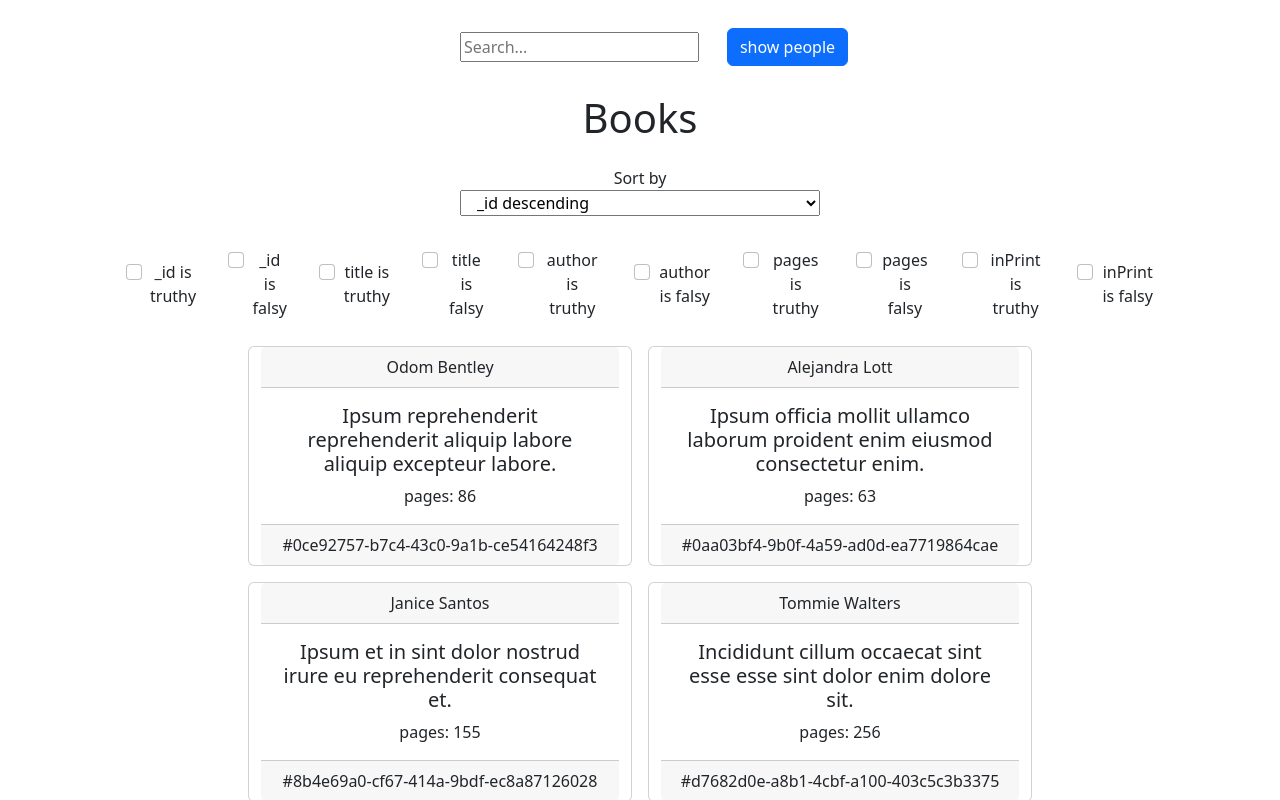
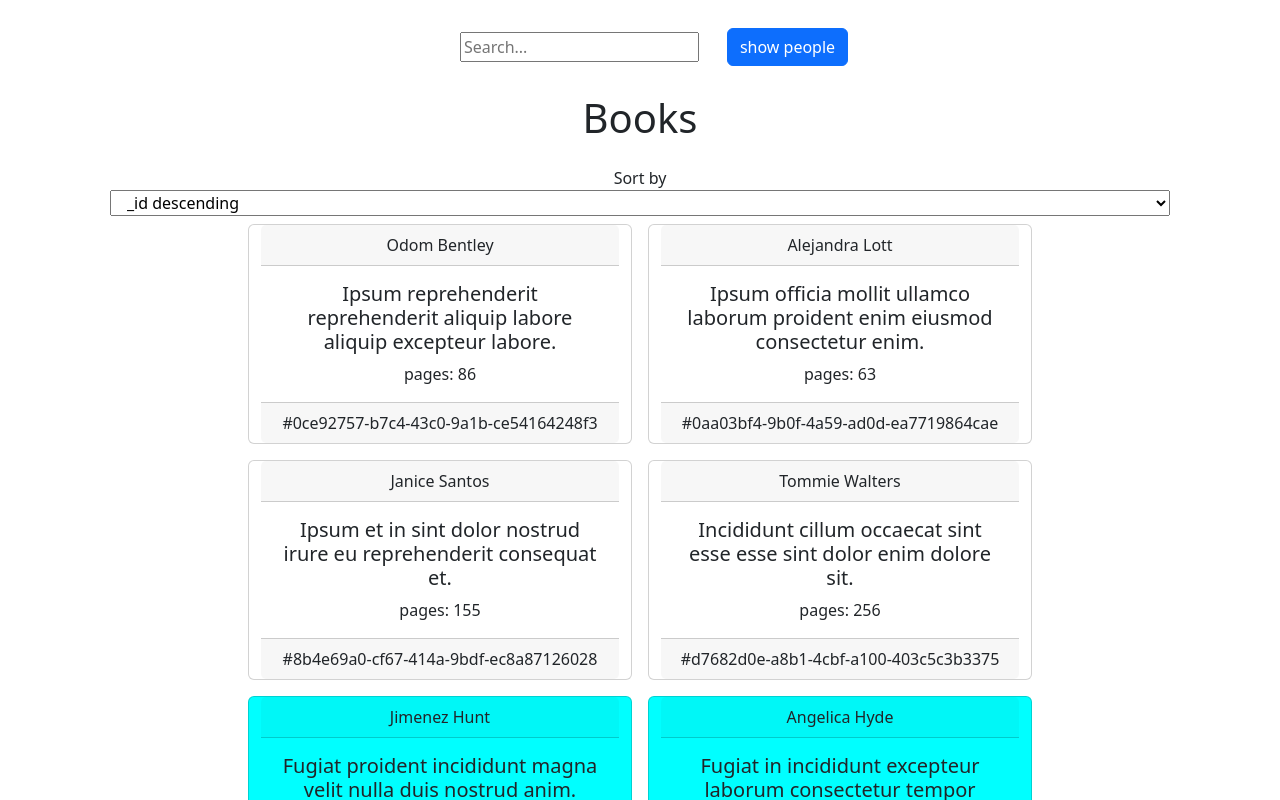
Before and after one commit to willemverbuyst/filter-search-sort, a React (Vite) app: page / in a window 1280 px wide. Shown: the top 800 px of the page. Built offline with nearby package versions, Linux system fonts and the light colour scheme.

Commit message:
Refactor sort functionality

```diff
--- a/src/App.tsx
+++ b/src/App.tsx
@@ -54,10 +54,9 @@
       {!showBooks ? (
         <Row className="m-3 justify-content-center align-self-start">
           <h1>Persons</h1>
-          <Sorters
-            object={persons[0]}
-            setProperty={(propertyType) => setPersonSortProperty(propertyType)}
-          />
+          <Sorters dataSource={persons} initialSortProperty="firstName">
+            {(person) => <PeopleRenderer {...person} />}
+          </Sorters>
           <br />
           <Filters
             object={persons[0]}
@@ -86,10 +85,9 @@
       ) : (
         <Row className="m-3 justify-content-center align-self-start">
           <h1>Books</h1>
-          <Sorters
-            object={books[0]}
-            setProperty={(propertyType) => setBookSortProperty(propertyType)}
-          />
+          <Sorters dataSource={books} initialSortProperty="title">
+            {(book) => <BookRenderer {...book} />}
+          </Sorters>
           <br />
           <Filters
             object={books[0]}
--- a/src/business/sort.ts
+++ b/src/business/sort.ts
@@ -1,6 +1,6 @@
-import { Property } from '../interfaces/Sorter';
+import { Sorter } from '../interfaces/Sorter';
 
-export function sort<T>(a: T, b: T, propertyType: Property<T>) {
+export function sort<T>(a: T, b: T, propertyType: Sorter<T>) {
   const { property, isDescending } = propertyType;
   const result = () => {
     if (a[property] > b[property]) {
--- a/src/components/Sorters.tsx
+++ b/src/components/Sorters.tsx
@@ -1,17 +1,29 @@
+import { ReactNode, useState } from 'react';
 import { Row } from 'react-bootstrap';
-import { Property } from '../interfaces/Sorter';
+import { sort } from '../business/sort';
+import { Sorter } from '../interfaces/Sorter';
+
+type PropsWithChildrenFunction<P, T> = P & {
+  children?(item: T): ReactNode;
+};
 
 interface Props<T extends Record<PropertyKey, any>> {
-  object: T;
-  setProperty: (propertyType: Property<T>) => void;
+  dataSource: Array<T>;
+  initialSortProperty: keyof T;
 }
 
 export default function Sorters<T extends Record<PropertyKey, any>>(
-  props: Props<T>
+  props: PropsWithChildrenFunction<Props<T>, T>
 ) {
-  const { object, setProperty } = props;
+  const { dataSource, children, initialSortProperty } = props;
+  const [sortProperty, setSortProperty] = useState<Sorter<T>>({
+    property: initialSortProperty,
+    isDescending: true,
+  });
+  const object = dataSource.length ? dataSource[0] : {};
+
   return (
-    <Row style={{ width: '30vw' }} className="m-3 justify-content-center">
+    <Row className="m-3 justify-content-center">
       <label htmlFor="sorters">Sort by</label>
       <select
         id="sorters"
@@ -20,7 +32,7 @@
         onChange={(event) => {
           const values = event.target.value.split('-');
           if (values.length === 2) {
-            setProperty({
+            setSortProperty({
               property: values[0],
               isDescending: values[1] === 'true',
             });
@@ -38,6 +50,11 @@
           </>
         ))}
       </select>
+
+      {children &&
+        dataSource
+          .sort((a, b) => sort(a, b, sortProperty))
+          .map((d) => children(d))}
     </Row>
   );
 }
```
